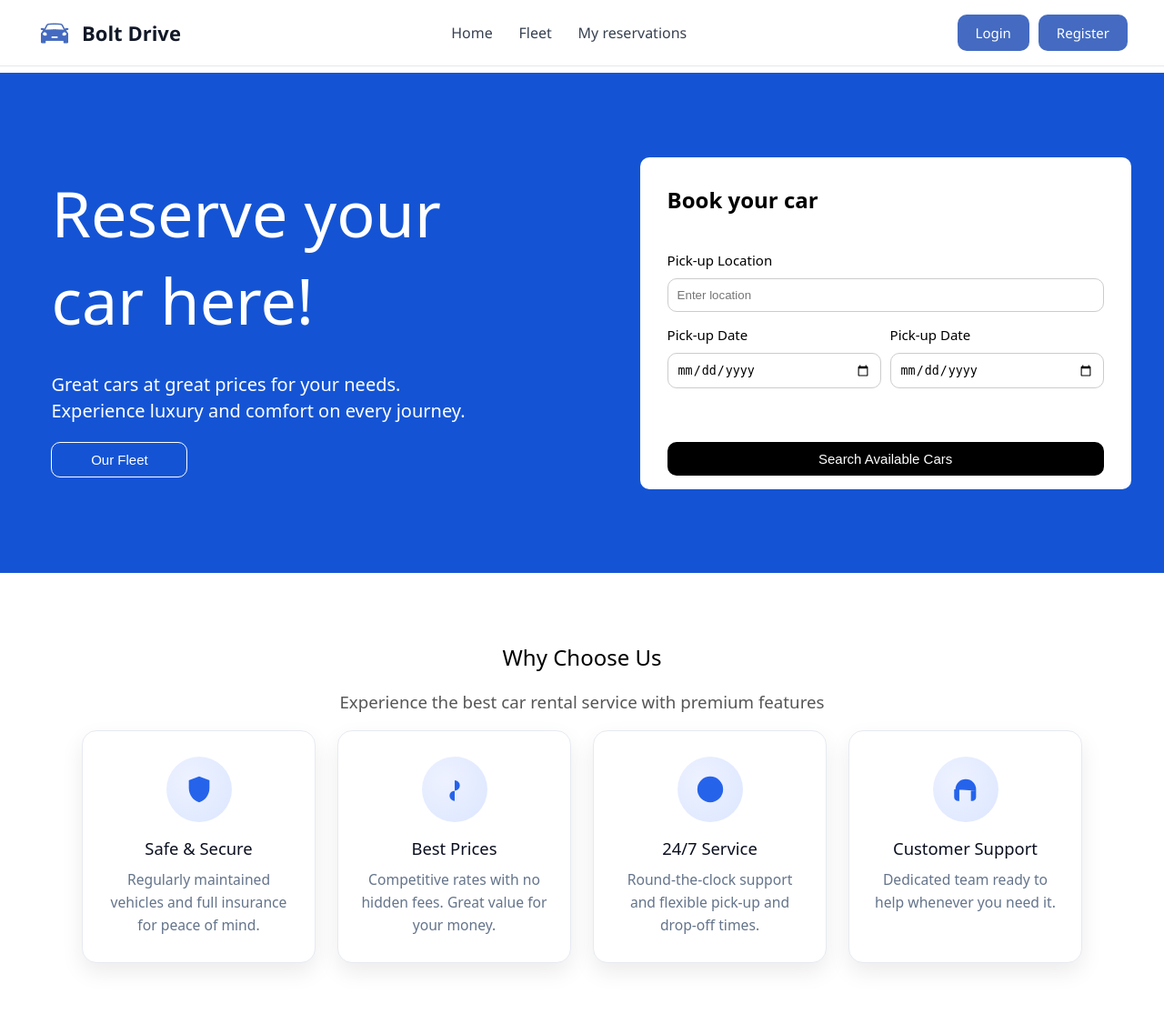
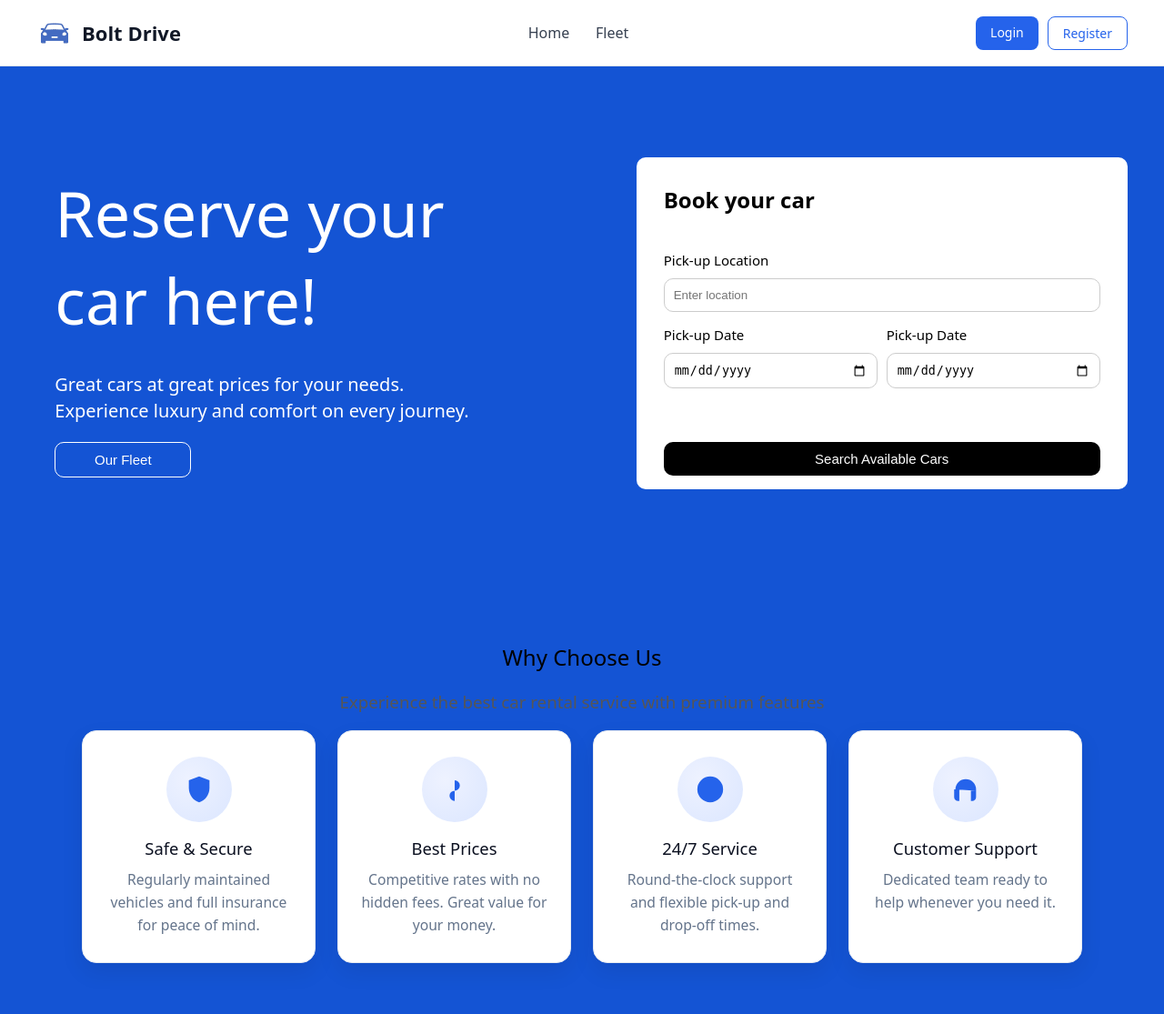
Before and after one commit to Strexas/ISLAB, a Flask app: page / in a window 1280 px wide. Shown: the whole page at 91% size. Run offline with Flask 3, Linux system fonts and the light colour scheme; some libraries are stand-ins or nearby versions.

Commit message:
Fixed visual problems

```diff
--- a/static/css/_navbar.css
+++ b/static/css/_navbar.css
@@ -8,7 +8,7 @@
     background: #ffffff;
     z-index: 1000;
     border-bottom: 1px solid #e5e7eb;
-    font-family: "Segoe UI", Tahoma, sans-serif;
+    font-family: var(--text-font);
 }
 
 /* Space reserved for fixed navbar */
--- a/templates/admin_dashboard.html
+++ b/templates/admin_dashboard.html
@@ -4,6 +4,8 @@
     <meta charset="UTF-8">
     <title>Admin Dashboard</title>
     <link rel="stylesheet" href="{{ url_for('static', filename='css/_navbar.css') }}">
+    <link rel="stylesheet" href="{{ url_for('static', filename='css/styles.css') }}">
+
 
     <style>
         body {
--- a/templates/index.html
+++ b/templates/index.html
@@ -12,11 +12,11 @@
   <link rel="icon" type="image/png" href="{{ url_for('static', filename='resources/site_logo.png') }}">
   </head>
 
-  <body>
+  <body class="blue_body">
       <div class="index-wrap">
 
           <!-- Navbar -->
-          {% from "components/navbar.html" import navbar %}
+          {% from "components/_navbar.html" import navbar %}
           {{ navbar() }}
 
           <!-- Reserve car form -->
```
